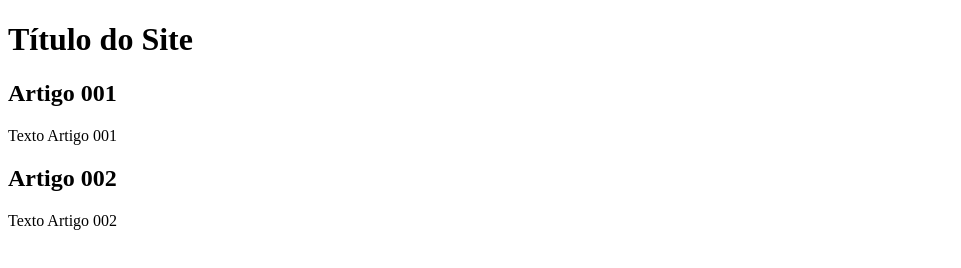
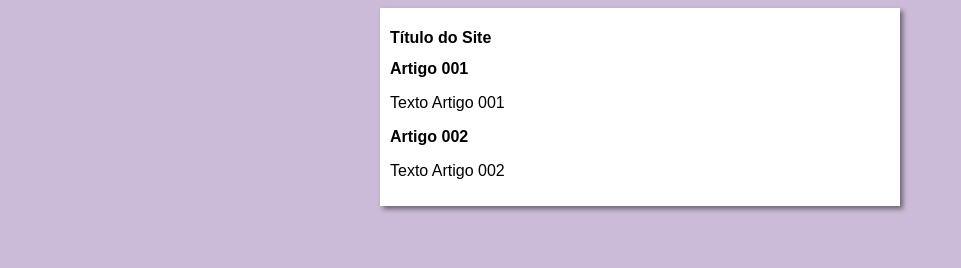
Before and after one commit to LuisEller/projeto-site, a plain HTML site: page index.html in a window 1280 px wide. Shown: the whole page, without its empty margins (0-961 px from the left). Drawn offline with Linux system fonts and the light colour scheme.

Commit message:
iniciei o design

```diff
--- /dev/null
+++ b/estilos/style.css
@@ -0,0 +1,17 @@
+*{
+    font-family: Arial, Helvetica, sans-serif;
+    font-size: 16px;
+}
+
+body{
+    background-color: rgb(203, 187, 216);
+
+}
+
+main{
+    background-color: white;
+    width: 500px;
+    margin: auto;
+    padding: 10px;
+    box-shadow: 3px 3px 5px rgba(0, 0, 0, 0.473);
+}
--- a/index.html
+++ b/index.html
@@ -4,6 +4,7 @@
     <meta charset="UTF-8">
     <meta http-equiv="X-UA-Compatible" content="IE=edge">
     <meta name="viewport" content="width=device-width, initial-scale=1.0">
+    <link rel="stylesheet" href="estilos/style.css">
     <title>Título do Site</title>
 </head>
     <main>
```
